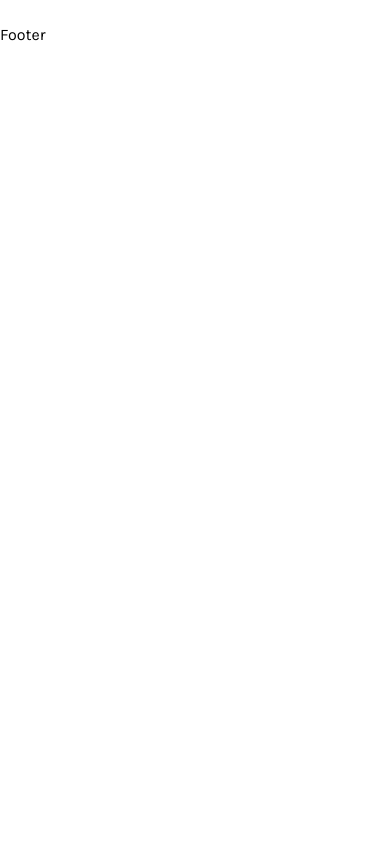
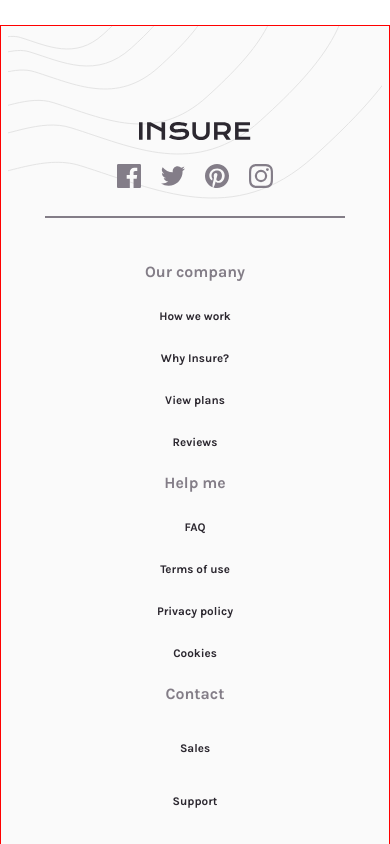
Before and after one commit to Gostyu/insure-landing-page, a React (Create React App) app: page / in a window 390 px wide. Shown: the part 2620-3464 px from the top of the page. Before the commit the page ends 2664 px from the top, so only its background shows below. Built offline with nearby package versions, Linux system fonts and the light colour scheme.

Commit message:
footer mobile-first finished

```diff
--- a/src/components/ContentBodyButton.js
+++ b/src/components/ContentBodyButton.js
@@ -1,5 +1,5 @@
 import React from 'react';
 import Button from './Button';
 export default function ContentSectionButton({text}){
-    return <Button className="btn contentSection_btn contentSection_btn--center">{text}</Button>
+    return <Button className="btn contentSection_btn contentSection_btn--center" href="#">{text}</Button>
 }
--- a/src/components/Footer.js
+++ b/src/components/Footer.js
@@ -1,8 +1,42 @@
-import React from 'react';
+import React, { Fragment } from 'react';
+import logo from '../images/logo.svg';
+import bgPatternFooterMobile from '../images/bg-pattern-footer-mobile.svg';
+import bgPatternFooterDesktop from '../images/bg-pattern-footer-desktop.svg';
+import '../stylesheets/layouts/_footer.scss';
+import {contents,socialIcons} from '../models/footer_data';
+function FooterSectionItems(){
+    return <Fragment>
+         {contents.map((item)=>{
+            return <Fragment>
+            <h1 className="footerSectionItemTitle">{item.title}</h1>
+            <ul className="footerSectionItemLinks">
+                {item.links.map((link)=>{
+                    return <li className="footerSectionItemLink"><a href="#">{link}</a></li>
+                })}
+            </ul>
+       </Fragment>
+         })}
+    </Fragment>
+}
+function FooterSection(props){
+    return <section className={props.className}>
+       <FooterSectionItems/>
+    </section>
+}
 
-export default function Footer(){
+export default function Footer(props){
 
-    return <footer>
-        Footer
+    return <footer className="footer">
+       <div className="footerHeader">
+        <img className="footerbgPatternFooterMobile" src={bgPatternFooterMobile} alt=""></img>
+             <img src={logo} alt="" className="footerImg"></img>
+                <ul className="footerSocialMedias">
+                {socialIcons.map((icon)=>{
+                    return  <li className="footerSocialMediasLink"><a href="#"><img src={icon}/></a></li>
+                })}
+                </ul>
+                </div>
+        <div className="footerDivider"></div>
+        <FooterSection className="footerSection"></FooterSection>
     </footer>;
 }
--- /dev/null
+++ b/src/models/footer_data.js
@@ -0,0 +1,25 @@
+import facebookIcon from '../images/icon-facebook.svg';
+import TwitterIcon from '../images/icon-twitter.svg';
+import PinterestIcon from '../images/icon-pinterest.svg';
+import InstagramIcon from '../images/icon-instagram.svg';
+const socialIcons=[facebookIcon,TwitterIcon,PinterestIcon,InstagramIcon];
+const contents =[
+    {
+        title:"Our company",
+        links:["How we work","Why Insure?","View plans","Reviews"],
+    },
+    {
+        title:"Help me",
+        links:["FAQ","Terms of use","Privacy policy","Cookies"],
+    },
+    {
+        title:"Contact",
+        links:["Sales","Support","Live chat"],
+    },
+    {
+        title:"Others",
+        links:["Careers","Press","Licenses"],
+    },
+
+];
+export  {contents,socialIcons};
--- a/src/stylesheets/layouts/_content.scss
+++ b/src/stylesheets/layouts/_content.scss
@@ -64,6 +64,9 @@
     .contentSection_btn--center{
          align-self: center;
     }
+    .contentSection_btn {
+        font-size:0.9rem;
+    }
     .contentSectionImg{
         width:155px;
         position: absolute;
--- a/src/stylesheets/layouts/_footer.scss
+++ b/src/stylesheets/layouts/_footer.scss
@@ -0,0 +1,71 @@
+@import '../abstracts/globals';
+.footer{
+    border: 1px solid red;
+    display:flex;
+    flex-flow: column;
+    justify-content: space-between;
+    align-items: center;
+    padding:6rem 0;
+    background:$veryLightGray;
+    position: relative;
+    .footerHeader{
+        display:flex;
+        flex-flow: column;
+        justify-content: space-between;
+        align-items: center;
+
+    }
+    .footerbgPatternFooterMobile{
+        position: absolute;
+        top:0;
+    }
+    .footerImg{
+        padding-bottom:1.5rem;
+        z-index:1;
+    }
+    .footerSocialMedias{
+        display: flex;
+        justify-content: space-evenly;
+        align-items: center;
+        width: 50vw;
+        padding-bottom:1.5rem;
+        z-index:1;
+    }
+
+    .footerDivider{
+        border:thin solid $darkGrayishViolet;
+        width:300px;
+    }
+    .footerSection{
+        display:flex;
+        flex-flow: column;
+        justify-content: space-evenly;
+        align-items: center;
+        height: 100vh;
+        text-align:center;
+        margin-top:2.77rem;
+    }
+    .footerSectionItemTitle{
+        color:$darkGrayishViolet;
+        font-size:0.99rem;
+    }
+    .footerSectionContainer{
+        display:flex;
+        flex-flow: column;
+        justify-content: space-around;
+        border:1px solid red;
+    }
+    .footerSectionItemLinks{
+        display: flex;
+        flex-flow: column;
+        justify-content: space-evenly;
+        align-items: center;
+        height:100%;
+    }
+    .footerSectionItemLink a{
+        color:$veryDarkViolet;
+        font-weight: $bold;
+        font-size:0.73rem;
+    }
+
+}
```
